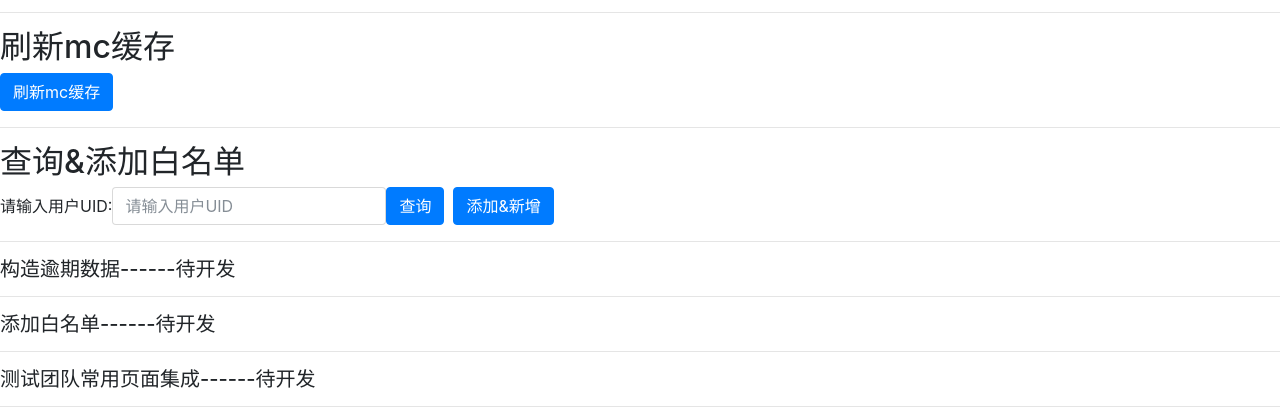
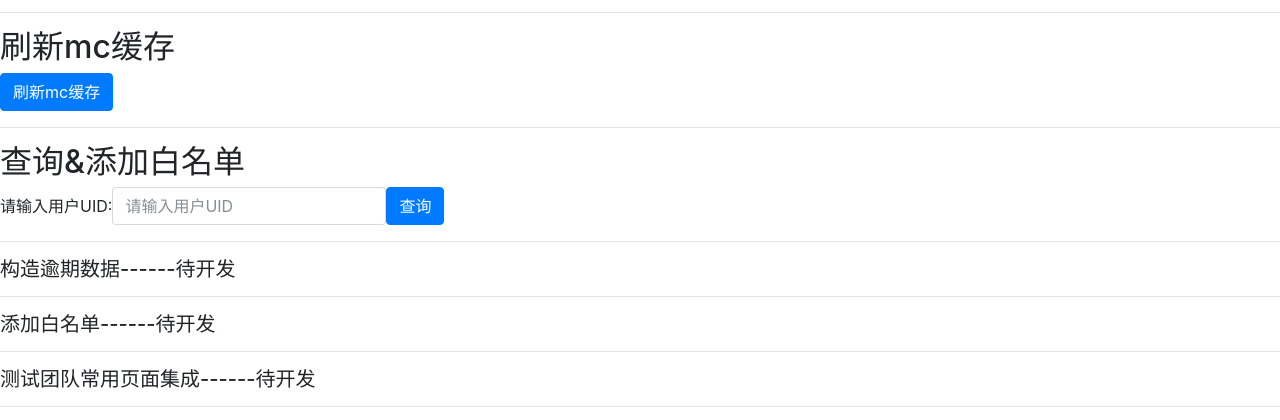
Before and after one commit to billlwx/hhhtPlatform, a Django app: page /index/ in a window 1280 px wide. Shown: the part 275-695 px from the top of the page. Run offline with Django 3.2, Linux system fonts and the light colour scheme; some libraries are stand-ins or nearby versions.

Commit message:
白名单

```diff
--- a/templates/index.html
+++ b/templates/index.html
@@ -106,16 +106,17 @@
     })
 </script>
 <hr/>
+
+
 <h2>查询&添加白名单</h2>
 <form action="/selectwhitelist" method="get" id="js-form6" class="form-inline">
-
+{#    <input type="text" name="mobile" placeholder="请输入用户手机号">#}
     <label>请输入用户UID:</label>
     <div class="form-group">
         <input type="text" name="uid" class="form-control" placeholder="请输入用户UID" id="uid">
     </div>
 
-    <button type="submit" class="btn btn-primary">查询</button>&nbsp;&nbsp;
-    <button type="submit" class="btn btn-primary">添加&新增</button>
+    <button type="submit" class="btn btn-primary">查询</button>
 </form>
 
 <div id="msg6"></div>
```
